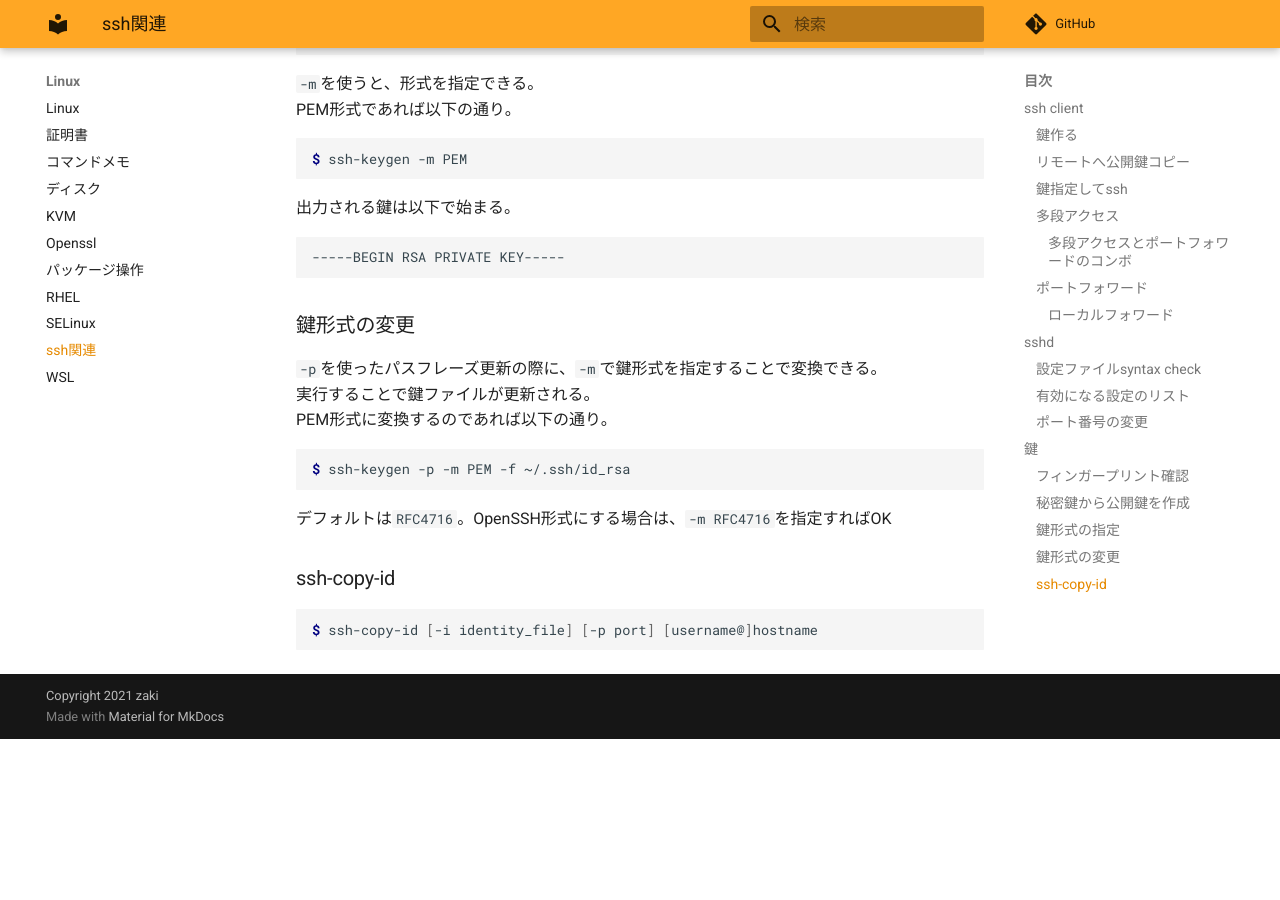
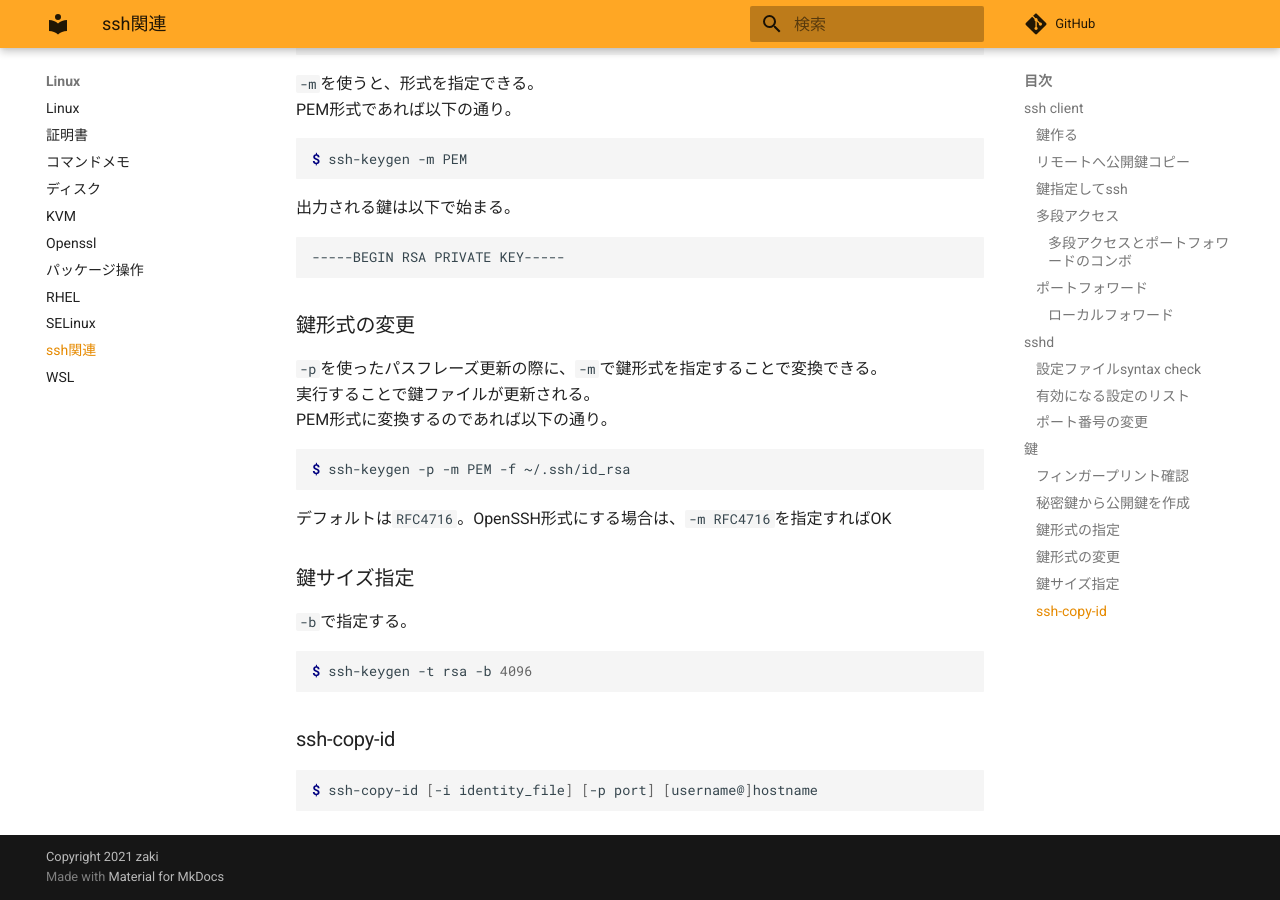
Before and after one commit to zaki-lknr/docs, an MkDocs documentation site: the page built from docs/Linux/ssh.md, in a window 1280 px wide and 900 px high, scrolled down 3998 px. Built offline with MkDocs 1.6.1 and Material for MkDocs 9.7.7, drawn with Linux system fonts in a browser that asks for light colours; comment, search, counter and statistics services are not loaded; before the commit the page ends 4737 px from its top, so only the background shows below that.

Commit message:
add: linux/ssh: ssh-keygen 鍵サイズ指定

````diff
--- a/docs/Linux/ssh.md
+++ b/docs/Linux/ssh.md
@@ -207,6 +207,14 @@ $ ssh-keygen -p -m PEM -f ~/.ssh/id_rsa
 
 デフォルトは`RFC4716`。OpenSSH形式にする場合は、`-m RFC4716`を指定すればOK
 
+### 鍵サイズ指定
+
+`-b`で指定する。
+
+```console
+$ ssh-keygen -t rsa -b 4096
+```
+
 ### ssh-copy-id
 
 ```console
````
